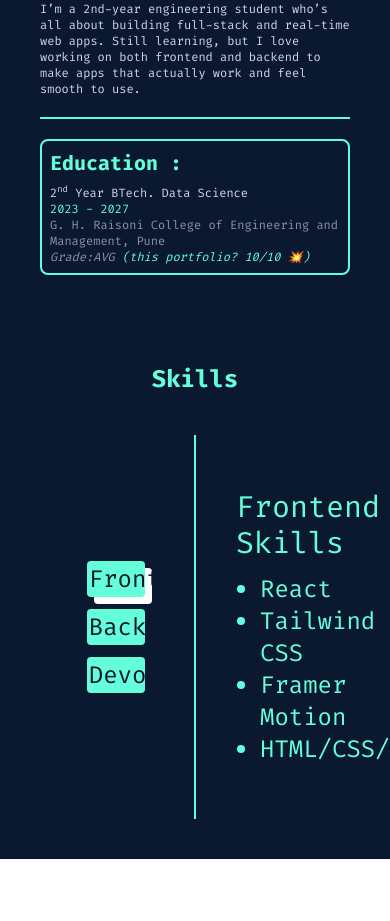
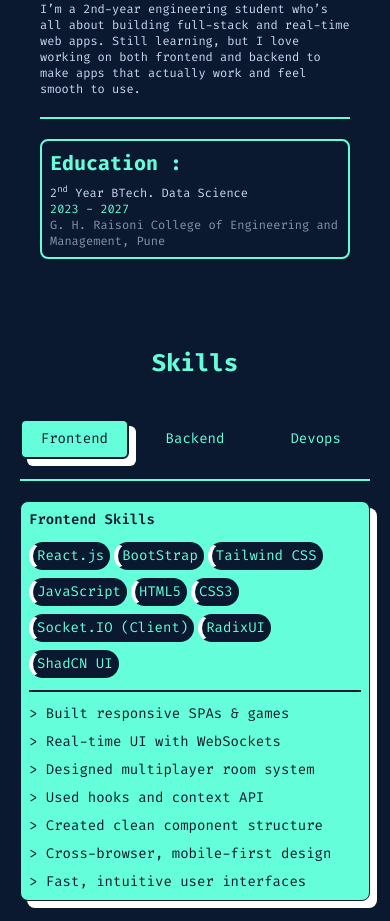
Before and after one commit to KrishnaGavali/krishna, a React (Vite) app: page / in a window 390 px wide. Shown: the part 840-1761 px from the top of the page. Before the commit the page ends 1699 px from the top, so only its background shows below. Built offline with nearby package versions, Linux system fonts and the light colour scheme.

Commit message:
Skills Section Completed

```diff
--- a/src/Components/Home/AboutMeSection.jsx
+++ b/src/Components/Home/AboutMeSection.jsx
@@ -5,7 +5,7 @@ import "../../font.css";
 const AboutMeSection = () => {
   return (
     <div className="fira-code p-10 pt-7 bg-[#0a192f]">
-      <div className="w-full md:w-[75%] mx-auto mb-5 md:mb-10 flex flex-col items-center ">
+      <div className="w-full md:w-[90%] lg:w-[75%] mx-auto mb-5 md:mb-10 flex flex-col items-center ">
         <motion.p
           className="text-center text-[#64ffda] text-2xl font-extrabold mb-5"
           initial={{ opacity: 0, y: -10 }}
@@ -78,10 +78,6 @@ const AboutMeSection = () => {
             <p className="text-[#8892b0]">
               G. H. Raisoni College of Engineering and Management, Pune
             </p>
-            <p className="text-[#8892b0] italic">
-              Grade:AVG{" "}
-              <span className="text-[#64ffda]">(this portfolio? 10/10 💥)</span>
-            </p>
           </motion.div>
         </div>
       </div>
--- a/src/Components/Home/SkillsLG.jsx
+++ b/src/Components/Home/SkillsLG.jsx
@@ -2,106 +2,208 @@ import React, { useState } from "react";
 import "../../font.css";
 import { AnimatePresence, motion } from "framer-motion";
 
-// Dummy components for now – replace with your real content
-const FrontendCard = () => (
-  <div className="p-5 text-left">
-    <h2 className="text-3xl mb-3">Frontend Skills</h2>
-    <ul className="list-disc ml-6">
-      <li>React</li>
-      <li>Tailwind CSS</li>
-      <li>Framer Motion</li>
-      <li>HTML/CSS/JS</li>
-    </ul>
-  </div>
-);
+// Animations ✨
+const cardVariant = {
+  hidden: { opacity: 0 },
+  visible: (i = 0) => ({
+    opacity: 1,
 
-const BackendCard = () => (
-  <div className="p-5 text-left">
-    <h2 className="text-3xl mb-3">Backend Skills</h2>
-    <ul className="list-disc ml-6">
-      <li>Node.js</li>
-      <li>Express.js</li>
-      <li>MongoDB</li>
-      <li>Redis</li>
-    </ul>
-  </div>
-);
+    transition: {
+      delay: i * 0.07,
+      duration: 0.25,
+      ease: "easeOut",
+    },
+  }),
+};
 
-const DevOpsCard = () => (
-  <div className="p-5 text-left">
-    <h2 className="text-3xl mb-3">DevOps Skills</h2>
-    <ul className="list-disc ml-6">
-      <li>Docker</li>
-      <li>GCP</li>
-      <li>CI/CD</li>
-      <li>Linux</li>
-    </ul>
-  </div>
+const sectionTransition = {
+  initial: { opacity: 0, y: 30 },
+  animate: { opacity: 1, y: 0, transition: { duration: 0.4, ease: "easeOut" } },
+  exit: { opacity: 0, y: -20, transition: { duration: 0.3, ease: "easeIn" } },
+};
+
+// Just a reusable animated card for any skill list
+const SkillCard = ({ title, skills, points }) => (
+  <motion.div
+    variants={sectionTransition}
+    initial="initial"
+    exit="exit"
+    animate={"animate"}
+    className="p-2 text-left bg-[#64ffda] text-[#0a192f] rounded-lg shadow-[7px_7px_0px_0px_white] border border-[#0a192f] text-sm"
+  >
+    <h2 className="text-sm mb-3 font-semibold">{title}</h2>
+    <div className="list-disc  space-y-1 flex decouration-none flex-wrap gap-1 border-b-2 border-[#0a192f] pb-3">
+      {skills.map((skill, i) => (
+        <motion.p
+          key={skill}
+          custom={i}
+          variants={cardVariant}
+          initial="hidden"
+          animate="visible"
+          viewport={{ once: true }}
+          className="text-[#64ffda] transition-colors duration-300 cursor-pointer p-0.5 px-1 bg-[#0a192f] rounded-full border-2 border-transparent border-l-4 border-l-white "
+        >
+          {skill}
+        </motion.p>
+      ))}
+    </div>
+    <div className="mt-3 flex flex-col gap-2">
+      {points.map((points) => (
+        <motion.p key={points} className="text-sm">
+          <span className="text-[#0a192f]">{"> "}</span>
+          {points}
+        </motion.p>
+      ))}
+    </div>
+  </motion.div>
 );
 
 const SkillsLG = () => {
-  const [currentSkillSection, setCurrentSkillSection] = useState("frontend");
+  const [currentTab, setCurrentTab] = useState("frontend");
 
-  const renderCard = () => {
-    switch (currentSkillSection) {
-      case "frontend":
-        return <FrontendCard />;
-      case "backend":
-        return <BackendCard />;
-      case "devops":
-        return <DevOpsCard />;
-      default:
-        return null;
-    }
+  // All your skill sets in one clean object
+  const skillsData = {
+    frontend: {
+      title: "Frontend Skills",
+      skills: [
+        "React.js",
+        "BootStrap",
+        "Tailwind CSS",
+        "JavaScript",
+        "HTML5",
+        "CSS3",
+        "Socket.IO (Client)",
+        "RadixUI",
+        "ShadCN UI",
+      ],
+      points: [
+        "Built responsive SPAs & games",
+        "Real-time UI with WebSockets",
+        "Designed multiplayer room system",
+        "Used hooks and context API",
+        "Created clean component structure",
+        "Cross-browser, mobile-first design",
+        "Fast, intuitive user interfaces",
+      ],
+    },
+
+    backend: {
+      title: "Backend Skills",
+      skills: [
+        "Node.js",
+        "Express.js",
+        "MongoDB",
+        "REST APIs",
+        "Redis (Upstash)",
+        "Socket.IO (Server)",
+        "FastAPI",
+        "PyMongo",
+        "JWT Authentication",
+        "Python",
+        "OpenCV",
+        "CNN (Image Classification)",
+      ],
+      points: [
+        "Built REST & socket servers",
+        "Session storage with Redis",
+        "JWT for secure login",
+        "FastAPI for ML tools",
+        "Used CNN for classification",
+        "Handled room matchmaking logic",
+        "Connected and Handled MongoDB  with backend",
+        "Tested APIs using Postman",
+      ],
+    },
+
+    devops: {
+      title: "DevOps & Deployment",
+      skills: [
+        "GCP VM",
+        "AWS EC2",
+        "Web Hosting",
+        "Domain Configuration",
+        "Nginx & Reverse Proxy",
+        "SSL Setup (Certbot)",
+        "PM2",
+        "Vim (Config Editing)",
+        "Git & GitHub",
+        "Linux CLI",
+      ],
+      points: [
+        "Hosted apps on GCP/AWS",
+        "Custom domains with SSL",
+        "Used Nginx reverse proxy",
+        "Managed apps using PM2",
+        "Edited configs with Vim",
+        "Linux CLI for deployment",
+        "Git for version control",
+        "Updated live builds easily",
+      ],
+    },
   };
 
   return (
-    <div className="text-center fira-code bg-[#0a192f] text-[#64ffda] text-2xl font-extrabold p-10 pt-7 w-full">
-      <p className="font-bold mb-10">Skills</p>
+    <div className="text-center fira-code bg-[#0a192f] text-[#64ffda] text-2xl font-extrabold p-5 pt-7 w-full">
+      <motion.p
+        className="font-bold mb-10"
+        initial={{ opacity: 0, y: -10 }}
+        whileInView={{
+          opacity: 1,
+          y: 0,
+          transition: { duration: 0.4, delay: 0.1 },
+        }}
+      >
+        Skills
+      </motion.p>
 
-      <div className="w-3/4 h-full mx-auto flex justify-center items-center">
-        <div className="flex flex-col h-full w-1/2 justify-between items-center gap-3">
-          {["frontend", "backend", "devops"].map((skill, index) => (
-            <motion.p
-              key={skill}
-              className={`bg-[#64ffda] text-[#0a192f] rounded-sm w-1/2 cursor-pointer hover:bg-[#0a192f] hover:text-[#64ffda] border-2 border-transparent hover:border-[#64ffda] ${
-                currentSkillSection === skill
-                  ? "shadow-[7px_7px_0px_0px_white] bg-[#0a192f]  border-[#64ffda]"
-                  : ""
-              } transition-all`}
+      <div className="w-full md:w-h-3/4 lg:w-2/3 full mx-auto flex flex-col md:flex-row justify-center items-center">
+        {/* -- Tabs -- */}
+        <div className="flex flex-row md:flex-col h-full w-full md:w-1/2 justify-center items-center gap-3 mb-5 border-b-2 border-[#64ffda] pb-5 md:border-b-0 md:border-r-2 md:border-l-2 md:px-5">
+          {Object.keys(skillsData).map((tabKey, index) => {
+            const isActive = currentTab === tabKey;
+
+            return (
+              <motion.button
+                key={tabKey}
+                onClick={() => setCurrentTab(tabKey)}
+                whileTap={{ scale: 0.95 }}
+                initial={{ opacity: 0, y: 20 }}
+                whileInView={{ opacity: 1, y: 0 }}
+                viewport={{ once: true }}
+                transition={{ delay: index * 0.2, duration: 0.3 }}
+                className={`text-sm px-4 py-2 w-full rounded-md transition-all duration-300 ease-in-out border-2 ${
+                  isActive
+                    ? "bg-[#64ffda] text-[#0a192f] border-[#0a192f] shadow-[7px_7px_0px_0px_white]"
+                    : "bg-transparent text-[#64ffda] border-transparent hover:bg-[#0a192f] hover:text-[#64ffda] hover:border-[#64ffda]"
+                }`}
+              >
+                {tabKey.charAt(0).toUpperCase() + tabKey.slice(1)}
+              </motion.button>
+            );
+          })}
+        </div>
+
+        {/* -- Skill Card -- */}
+        <div className="h-full w-full relative md:ml-2">
+          <AnimatePresence mode="wait">
+            <motion.div
               initial={{
-                x: -100,
                 opacity: 0,
+                y: 20,
               }}
               whileInView={{
-                x: 0,
                 opacity: 1,
-                transition: {
-                  delay: 0.3 + index * 0.3,
-                },
+                y: 0,
+                transition: { duration: 0.4, delay: 0.2 },
               }}
-              whileTap={{ scale: 0.9 }}
               viewport={{ once: true }}
-              onClick={() => setCurrentSkillSection(skill)}
             >
-              {skill.charAt(0).toUpperCase() + skill.slice(1)}
-            </motion.p>
-          ))}
-        </div>
-
-        <div className="w-0 h-96 border border-[#64ffda] mx-5"></div>
-
-        <div className="h-full w-1/2 relative">
-          <AnimatePresence mode="wait">
-            <motion.div
-              key={currentSkillSection}
-              initial={{ x: 100, opacity: 0 }}
-              animate={{ x: 0, opacity: 1 }}
-              exit={{ x: 100, opacity: 0 }}
-              transition={{ duration: 0.4 }}
-              className="w-full"
-            >
-              {renderCard()}
+              <SkillCard
+                key={currentTab}
+                title={skillsData[currentTab].title}
+                skills={skillsData[currentTab].skills}
+                points={skillsData[currentTab].points}
+              />
             </motion.div>
           </AnimatePresence>
         </div>
--- a/src/output.css
+++ b/src/output.css
@@ -9,17 +9,13 @@
       "Courier New", monospace;
     --color-red-600: oklch(57.7% 0.245 27.325);
     --color-amber-300: oklch(87.9% 0.169 91.605);
-    --color-fuchsia-500: oklch(66.7% 0.295 322.15);
+    --color-amber-700: oklch(55.5% 0.163 48.998);
     --color-slate-500: oklch(55.4% 0.046 257.417);
     --color-gray-400: oklch(70.7% 0.022 261.325);
-    --color-gray-600: oklch(44.6% 0.03 256.802);
     --color-white: #fff;
     --spacing: 0.25rem;
     --container-xs: 20rem;
     --container-md: 28rem;
-    --container-3xl: 48rem;
-    --container-4xl: 56rem;
-    --container-6xl: 72rem;
     --text-xs: 0.75rem;
     --text-xs--line-height: calc(1 / 0.75);
     --text-sm: 0.875rem;
@@ -40,25 +36,14 @@
     --text-5xl--line-height: 1;
     --text-6xl: 3.75rem;
     --text-6xl--line-height: 1;
-    --font-weight-light: 300;
-    --font-weight-normal: 400;
-    --font-weight-medium: 500;
     --font-weight-semibold: 600;
     --font-weight-bold: 700;
     --font-weight-extrabold: 800;
-    --tracking-wide: 0.025em;
-    --leading-relaxed: 1.625;
     --radius-sm: 0.25rem;
+    --radius-md: 0.375rem;
     --radius-lg: 0.5rem;
-    --radius-xl: 0.75rem;
     --radius-2xl: 1rem;
-    --radius-3xl: 1.5rem;
-    --drop-shadow-sm: 0 1px 2px rgb(0 0 0 / 0.15);
     --ease-in-out: cubic-bezier(0.4, 0, 0.2, 1);
-    --animate-pulse: pulse 2s cubic-bezier(0.4, 0, 0.6, 1) infinite;
-    --blur-sm: 8px;
-    --blur-md: 12px;
-    --blur-lg: 16px;
     --blur-2xl: 40px;
     --default-transition-duration: 150ms;
     --default-transition-timing-function: cubic-bezier(0.4, 0, 0.2, 1);
@@ -254,6 +239,9 @@
   .mt-2 {
     margin-top: calc(var(--spacing) * 2);
   }
+  .mt-3 {
+    margin-top: calc(var(--spacing) * 3);
+  }
   .mt-4 {
     margin-top: calc(var(--spacing) * 4);
   }
@@ -262,9 +250,6 @@
   }
   .mt-8 {
     margin-top: calc(var(--spacing) * 8);
-  }
-  .mt-10 {
-    margin-top: calc(var(--spacing) * 10);
   }
   .mr-1 {
     margin-right: calc(var(--spacing) * 1);
@@ -302,6 +287,12 @@
   .table {
     display: table;
   }
+  .h-3 {
+    height: calc(var(--spacing) * 3);
+  }
+  .h-3\/4 {
+    height: calc(3/4 * 100%);
+  }
   .h-6 {
     height: calc(var(--spacing) * 6);
   }
@@ -329,18 +320,6 @@
   .w-1\/2 {
     width: calc(1/2 * 100%);
   }
-  .w-2 {
-    width: calc(var(--spacing) * 2);
-  }
-  .w-2\/3 {
-    width: calc(2/3 * 100%);
-  }
-  .w-3 {
-    width: calc(var(--spacing) * 3);
-  }
-  .w-3\/4 {
-    width: calc(3/4 * 100%);
-  }
   .w-6 {
     width: calc(var(--spacing) * 6);
   }
@@ -349,9 +328,6 @@
   }
   .w-32 {
     width: calc(var(--spacing) * 32);
-  }
-  .w-\[70\%\] {
-    width: 70%;
   }
   .w-fit {
     width: fit-content;
@@ -371,12 +347,6 @@
   .border-collapse {
     border-collapse: collapse;
   }
-  .scale-105 {
-    --tw-scale-x: 105%;
-    --tw-scale-y: 105%;
-    --tw-scale-z: 105%;
-    scale: var(--tw-scale-x) var(--tw-scale-y);
-  }
   .cursor-pointer {
     cursor: pointer;
   }
@@ -392,6 +362,9 @@
   .flex-row {
     flex-direction: row;
   }
+  .flex-wrap {
+    flex-wrap: wrap;
+  }
   .items-center {
     align-items: center;
   }
@@ -404,11 +377,21 @@
   .justify-center {
     justify-content: center;
   }
+  .gap-1 {
+    gap: calc(var(--spacing) * 1);
+  }
   .gap-2 {
     gap: calc(var(--spacing) * 2);
   }
   .gap-3 {
     gap: calc(var(--spacing) * 3);
+  }
+  .space-y-1 {
+    :where(& > :not(:last-child)) {
+      --tw-space-y-reverse: 0;
+      margin-block-start: calc(calc(var(--spacing) * 1) * var(--tw-space-y-reverse));
+      margin-block-end: calc(calc(var(--spacing) * 1) * calc(1 - var(--tw-space-y-reverse)));
+    }
   }
   .space-y-4 {
     :where(& > :not(:last-child)) {
@@ -423,14 +406,14 @@
   .rounded {
     border-radius: 0.25rem;
   }
-  .rounded-2xl {
-    border-radius: var(--radius-2xl);
-  }
   .rounded-full {
     border-radius: calc(infinity * 1px);
   }
   .rounded-lg {
     border-radius: var(--radius-lg);
+  }
+  .rounded-md {
+    border-radius: var(--radius-md);
   }
   .rounded-sm {
     border-radius: var(--radius-sm);
@@ -443,10 +426,6 @@
     border-style: var(--tw-border-style);
     border-width: 2px;
   }
-  .border-t-2 {
-    border-top-style: var(--tw-border-style);
-    border-top-width: 2px;
-  }
   .border-b-2 {
     border-bottom-style: var(--tw-border-style);
     border-bottom-width: 2px;
@@ -454,6 +433,14 @@
   .border-l-2 {
     border-left-style: var(--tw-border-style);
     border-left-width: 2px;
+  }
+  .border-l-4 {
+    border-left-style: var(--tw-border-style);
+    border-left-width: 4px;
+  }
+  .border-l-8 {
+    border-left-style: var(--tw-border-style);
+    border-left-width: 8px;
   }
   .border-\[\#0a192f\] {
     border-color: #0a192f;
@@ -464,14 +451,14 @@
   .border-\[rgb\(100\,255\,218\)\] {
     border-color: rgb(100,255,218);
   }
-  .border-amber-300 {
-    border-color: var(--color-amber-300);
-  }
-  .border-red-600 {
-    border-color: var(--color-red-600);
-  }
   .border-transparent {
     border-color: transparent;
+  }
+  .border-white {
+    border-color: var(--color-white);
+  }
+  .border-l-white {
+    border-left-color: var(--color-white);
   }
   .bg-\[\#0a192f\] {
     background-color: #0a192f;
@@ -479,14 +466,20 @@
   .bg-\[\#64ffda\] {
     background-color: #64ffda;
   }
-  .bg-white {
-    background-color: var(--color-white);
+  .bg-amber-700 {
+    background-color: var(--color-amber-700);
   }
-  .bg-white\/50 {
-    background-color: color-mix(in srgb, #fff 50%, transparent);
-    @supports (color: color-mix(in lab, red, red)) {
-      background-color: color-mix(in oklab, var(--color-white) 50%, transparent);
-    }
+  .bg-transparent {
+    background-color: transparent;
+  }
+  .p-0 {
+    padding: calc(var(--spacing) * 0);
+  }
+  .p-0\.5 {
+    padding: calc(var(--spacing) * 0.5);
+  }
+  .p-1 {
+    padding: calc(var(--spacing) * 1);
   }
   .p-2 {
     padding: calc(var(--spacing) * 2);
@@ -529,6 +522,9 @@
   }
   .pr-6 {
     padding-right: calc(var(--spacing) * 6);
+  }
+  .pb-3 {
+    padding-bottom: calc(var(--spacing) * 3);
   }
   .pb-5 {
     padding-bottom: calc(var(--spacing) * 5);
@@ -574,6 +570,10 @@
     --tw-font-weight: var(--font-weight-extrabold);
     font-weight: var(--font-weight-extrabold);
   }
+  .font-semibold {
+    --tw-font-weight: var(--font-weight-semibold);
+    font-weight: var(--font-weight-semibold);
+  }
   .text-\[\#0a192f\] {
     color: #0a192f;
   }
@@ -595,9 +595,6 @@
   .text-white {
     color: var(--color-white);
   }
-  .italic {
-    font-style: italic;
-  }
   .underline {
     text-decoration-line: underline;
   }
@@ -612,16 +609,8 @@
     --tw-shadow: 0px 0px 25px 0px var(--tw-shadow-color, #64ffda);
     box-shadow: var(--tw-inset-shadow), var(--tw-inset-ring-shadow), var(--tw-ring-offset-shadow), var(--tw-ring-shadow), var(--tw-shadow);
   }
-  .shadow-\[5px_5px_0px_0px_\#64ffda\] {
-    --tw-shadow: 5px 5px 0px 0px var(--tw-shadow-color, #64ffda);
-    box-shadow: var(--tw-inset-shadow), var(--tw-inset-ring-shadow), var(--tw-ring-offset-shadow), var(--tw-ring-shadow), var(--tw-shadow);
-  }
   .shadow-\[5px_5px_0px_0px_white\] {
     --tw-shadow: 5px 5px 0px 0px var(--tw-shadow-color, white);
-    box-shadow: var(--tw-inset-shadow), var(--tw-inset-ring-shadow), var(--tw-ring-offset-shadow), var(--tw-ring-shadow), var(--tw-shadow);
-  }
-  .shadow-\[5px_5px_5px_5px_\#64ffda\] {
-    --tw-shadow: 5px 5px 5px 5px var(--tw-shadow-color, #64ffda);
     box-shadow: var(--tw-inset-shadow), var(--tw-inset-ring-shadow), var(--tw-ring-offset-shadow), var(--tw-ring-shadow), var(--tw-shadow);
   }
   .shadow-\[7px_7px_0px_0px_white\] {
@@ -636,9 +625,6 @@
     outline-style: var(--tw-outline-style);
     outline-width: 1px;
   }
-  .filter {
-    filter: var(--tw-blur,) var(--tw-brightness,) var(--tw-contrast,) var(--tw-grayscale,) var(--tw-hue-rotate,) var(--tw-invert,) var(--tw-saturate,) var(--tw-sepia,) var(--tw-drop-shadow,);
-  }
   .transition {
     transition-property: color, background-color, border-color, outline-color, text-decoration-color, fill, stroke, --tw-gradient-from, --tw-gradient-via, --tw-gradient-to, opacity, box-shadow, transform, translate, scale, rotate, filter, -webkit-backdrop-filter, backdrop-filter;
     transition-timing-function: var(--tw-ease, var(--default-transition-timing-function));
@@ -648,6 +634,15 @@
     transition-property: all;
     transition-timing-function: var(--tw-ease, var(--default-transition-timing-function));
     transition-duration: var(--tw-duration, var(--default-transition-duration));
+  }
+  .transition-colors {
+    transition-property: color, background-color, border-color, outline-color, text-decoration-color, fill, stroke, --tw-gradient-from, --tw-gradient-via, --tw-gradient-to;
+    transition-timing-function: var(--tw-ease, var(--default-transition-timing-function));
+    transition-duration: var(--tw-duration, var(--default-transition-duration));
+  }
+  .duration-200 {
+    --tw-duration: 200ms;
+    transition-duration: 200ms;
   }
   .duration-250 {
     --tw-duration: 250ms;
@@ -661,10 +656,19 @@
     --tw-ease: var(--ease-in-out);
     transition-timing-function: var(--ease-in-out);
   }
-  .backdrop\:blur-2xl {
-    &::backdrop {
-      --tw-blur: blur(var(--blur-2xl));
-      filter: var(--tw-blur,) var(--tw-brightness,) var(--tw-contrast,) var(--tw-grayscale,) var(--tw-hue-rotate,) var(--tw-invert,) var(--tw-saturate,) var(--tw-sepia,) var(--tw-drop-shadow,);
+  .hover\:border-2 {
+    &:hover {
+      @media (hover: hover) {
+        border-style: var(--tw-border-style);
+        border-width: 2px;
+      }
+    }
+  }
+  .hover\:border-\[\#0a192f\] {
+    &:hover {
+      @media (hover: hover) {
+        border-color: #0a192f;
+      }
     }
   }
   .hover\:border-\[\#64ffda\] {
@@ -681,10 +685,25 @@
       }
     }
   }
+  .hover\:bg-transparent {
+    &:hover {
+      @media (hover: hover) {
+        background-color: transparent;
+      }
+    }
+  }
   .hover\:text-\[\#64ffda\] {
     &:hover {
       @media (hover: hover) {
         color: #64ffda;
+      }
+    }
+  }
+  .hover\:shadow-\[7px_7px_0px_0px_white\] {
+    &:hover {
+      @media (hover: hover) {
+        --tw-shadow: 7px 7px 0px 0px var(--tw-shadow-color, white);
+        box-shadow: var(--tw-inset-shadow), var(--tw-inset-ring-shadow), var(--tw-ring-offset-shadow), var(--tw-ring-shadow), var(--tw-shadow);
       }
     }
   }
@@ -709,9 +728,19 @@
       margin-top: calc(var(--spacing) * 10);
     }
   }
+  .md\:mr-2 {
+    @media (width >= 48rem) {
+      margin-right: calc(var(--spacing) * 2);
+    }
+  }
   .md\:mb-10 {
     @media (width >= 48rem) {
       margin-bottom: calc(var(--spacing) * 10);
+    }
+  }
+  .md\:ml-2 {
+    @media (width >= 48rem) {
+      margin-left: calc(var(--spacing) * 2);
     }
   }
   .md\:ml-5 {
@@ -737,6 +766,11 @@
   .md\:w-1\/2 {
     @media (width >= 48rem) {
       width: calc(1/2 * 100%);
+    }
+  }
+  .md\:w-1\/3 {
+    @media (width >= 48rem) {
+      width: calc(1/3 * 100%);
     }
   }
   .md\:w-2\/3 {
@@ -772,6 +806,11 @@
   .md\:max-w-md {
     @media (width >= 48rem) {
       max-width: var(--container-md);
+    }
+  }
+  .md\:flex-col {
+    @media (width >= 48rem) {
+      flex-direction: column;
     }
   }
   .md\:flex-row {
@@ -836,11 +875,6 @@
       padding-top: calc(var(--spacing) * 24);
     }
   }
-  .md\:pr-2 {
-    @media (width >= 48rem) {
-      padding-right: calc(var(--spacing) * 2);
-    }
-  }
   .md\:pb-0 {
     @media (width >= 48rem) {
       padding-bottom: calc(var(--spacing) * 0);
@@ -862,6 +896,12 @@
       line-height: var(--tw-leading, var(--text-4xl--line-height));
     }
   }
+  .md\:text-base {
+    @media (width >= 48rem) {
+      font-size: var(--text-base);
+      line-height: var(--tw-leading, var(--text-base--line-height));
+    }
+  }
   .md\:text-lg {
     @media (width >= 48rem) {
       font-size: var(--text-lg);
@@ -880,6 +920,11 @@
       line-height: var(--tw-leading, var(--text-xl--line-height));
     }
   }
+  .lg\:w-2\/3 {
+    @media (width >= 64rem) {
+      width: calc(2/3 * 100%);
+    }
+  }
   .lg\:w-\[45\%\] {
     @media (width >= 64rem) {
       width: 45%;
@@ -888,6 +933,11 @@
   .lg\:w-\[55\%\] {
     @media (width >= 64rem) {
       width: 55%;
+    }
+  }
+  .lg\:w-\[75\%\] {
+    @media (width >= 64rem) {
+      width: 75%;
     }
   }
   .lg\:space-x-6 {
@@ -932,6 +982,12 @@
       line-height: var(--tw-leading, var(--text-base--line-height));
     }
   }
+  .lg\:text-lg {
+    @media (width >= 64rem) {
+      font-size: var(--text-lg);
+      line-height: var(--tw-leading, var(--text-lg--line-height));
+    }
+  }
   .lg\:text-xl {
     @media (width >= 64rem) {
       font-size: var(--text-xl);
@@ -944,21 +1000,6 @@
       line-height: var(--tw-leading, var(--text-6xl--line-height));
     }
   }
-}
-@property --tw-scale-x {
-  syntax: "*";
-  inherits: false;
-  initial-value: 1;
-}
-@property --tw-scale-y {
-  syntax: "*";
-  inherits: false;
-  initial-value: 1;
-}
-@property --tw-scale-z {
-  syntax: "*";
-  inherits: false;
-  initial-value: 1;
 }
 @property --tw-space-y-reverse {
   syntax: "*";
@@ -1044,59 +1085,6 @@
   inherits: false;
   initial-value: solid;
 }
-@property --tw-blur {
-  syntax: "*";
-  inherits: false;
-}
-@property --tw-brightness {
-  syntax: "*";
-  inherits: false;
-}
-@property --tw-contrast {
-  syntax: "*";
-  inherits: false;
-}
-@property --tw-grayscale {
-  syntax: "*";
-  inherits: false;
-}
-@property --tw-hue-rotate {
-  syntax: "*";
-  inherits: false;
-}
-@property --tw-invert {
-  syntax: "*";
-  inherits: false;
-}
-@property --tw-opacity {
-  syntax: "*";
-  inherits: false;
-}
-@property --tw-saturate {
-  syntax: "*";
-  inherits: false;
-}
-@property --tw-sepia {
-  syntax: "*";
-  inherits: false;
-}
-@property --tw-drop-shadow {
-  syntax: "*";
-  inherits: false;
-}
-@property --tw-drop-shadow-color {
-  syntax: "*";
-  inherits: false;
-}
-@property --tw-drop-shadow-alpha {
-  syntax: "<percentage>";
-  inherits: false;
-  initial-value: 100%;
-}
-@property --tw-drop-shadow-size {
-  syntax: "*";
-  inherits: false;
-}
 @property --tw-duration {
   syntax: "*";
   inherits: false;
@@ -1110,17 +1098,9 @@
   inherits: false;
   initial-value: 0;
 }
-@keyframes pulse {
-  50% {
-    opacity: 0.5;
-  }
-}
 @layer properties {
   @supports ((-webkit-hyphens: none) and (not (margin-trim: inline))) or ((-moz-orient: inline) and (not (color:rgb(from red r g b)))) {
     *, ::before, ::after, ::backdrop {
-      --tw-scale-x: 1;
-      --tw-scale-y: 1;
-      --tw-scale-z: 1;
       --tw-space-y-reverse: 0;
       --tw-border-style: solid;
       --tw-font-weight: initial;
@@ -1139,19 +1119,6 @@
       --tw-ring-offset-color: #fff;
       --tw-ring-offset-shadow: 0 0 #0000;
       --tw-outline-style: solid;
-      --tw-blur: initial;
-      --tw-brightness: initial;
-      --tw-contrast: initial;
-      --tw-grayscale: initial;
-      --tw-hue-rotate: initial;
-      --tw-invert: initial;
-      --tw-opacity: initial;
-      --tw-saturate: initial;
-      --tw-sepia: initial;
-      --tw-drop-shadow: initial;
-      --tw-drop-shadow-color: initial;
-      --tw-drop-shadow-alpha: 100%;
-      --tw-drop-shadow-size: initial;
       --tw-duration: initial;
       --tw-ease: initial;
       --tw-space-x-reverse: 0;
```
